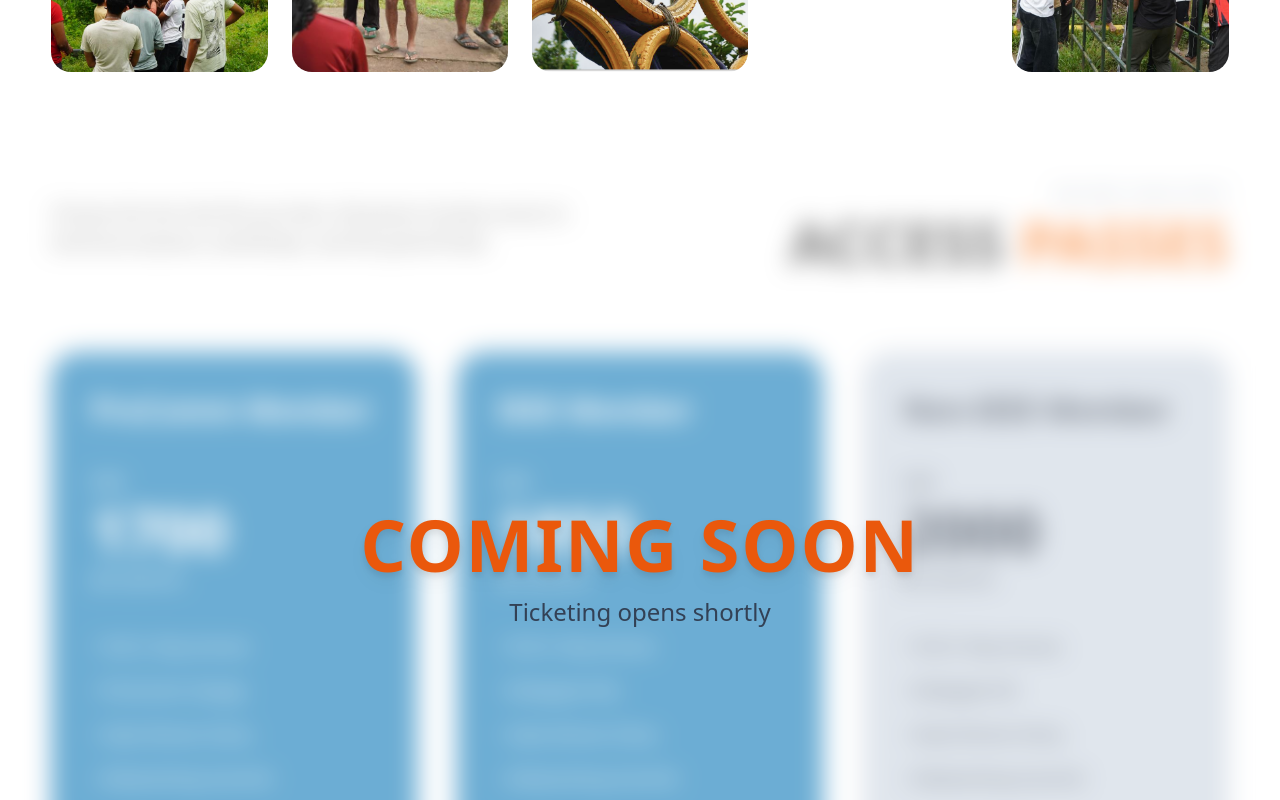
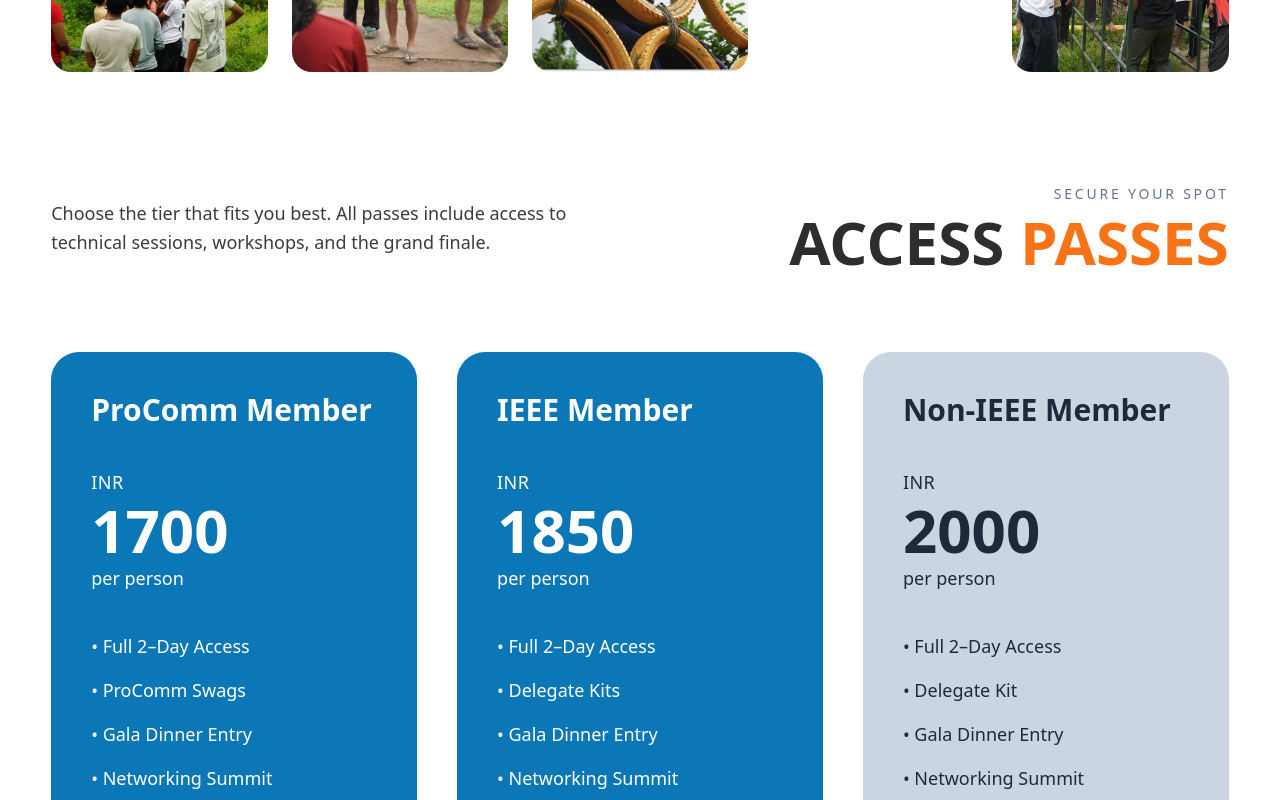
Before and after one commit to vaishakh3/aipsc, a React (Vite) app: page / in a window 1280 px wide. Shown: the part 4700-5500 px from the top of the page. Built offline with nearby package versions, Linux system fonts and the light colour scheme.

Commit message:
ticketing open

```diff
--- a/src/App.jsx
+++ b/src/App.jsx
@@ -39,7 +39,7 @@
 // AIPSC 2025 - Static Landing Page (Updated Links + Mobile Fixes)
 // ================================================
 
-const ticketingOpen = false; // change to true when ticketing starts
+const ticketingOpen = true; // change to true when ticketing starts
 
 
 export default function App() {
```
